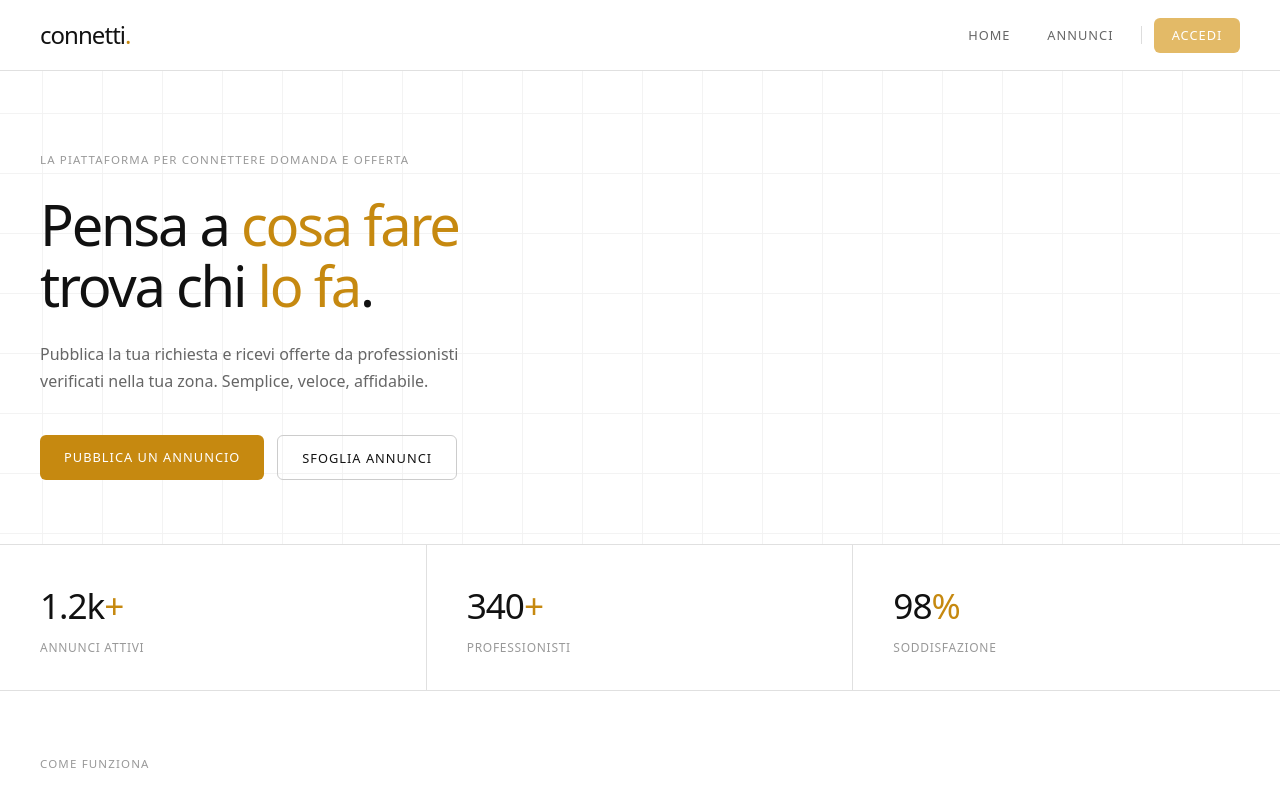
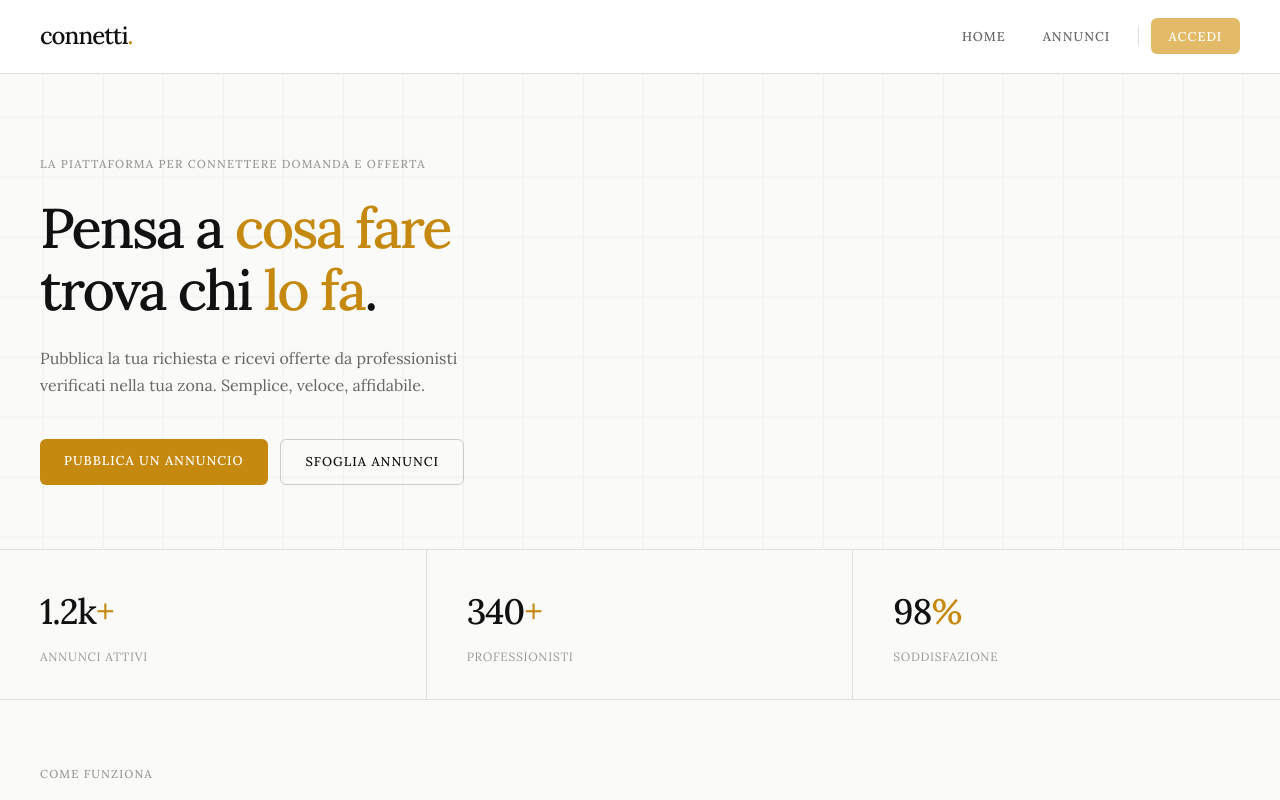
Before and after one commit to daaaaani04/progetto_web, a React (Vite) app in the folder client/: page / in a window 1280 px wide. Shown: the top 800 px of the page. Built offline with nearby package versions, Linux system fonts and the light colour scheme; no server answers; the database is empty.

Commit message:
versione con settore in registrazione

```diff
--- a/client/src/index.css
+++ b/client/src/index.css
@@ -1,12 +1,14 @@
+@import url('https://fonts.googleapis.com/css2?family=Lora:ital,wght@0,400..700;1,400..700&family=Michroma&display=swap');
+
 :root {
   --accent: #c68910;
-  --text: #666;
-  --text-h: #111;
-  --bg: #fff;
-  --border: #e0e0e0;
-  --bg-subtle: #fafafa;
+  --text: #6b6b6b;
+  --text-h: #1a1a1a;
+  --bg: #fafaf8;
+  --border: #e8e6e0;
+  --bg-subtle: #f5f3ef;
 
-  font: 16px/1.6 system-ui, 'Segoe UI', Roboto, sans-serif;
+  font: 16px/1.7 'Lora', serif;
   color: var(--text);
   background: var(--bg);
   -webkit-font-smoothing: antialiased;
@@ -31,9 +33,10 @@ body {
 }
 
 h1, h2, h3 {
-  font-weight: 500;
+  font-family: 'Lora', serif;
+  font-weight: 700;
   color: var(--text-h);
-  letter-spacing: -0.03em;
+  letter-spacing: -0.5px;
 }
 
 a {
--- a/client/src/pages/Login.jsx
+++ b/client/src/pages/Login.jsx
@@ -1,5 +1,5 @@
 // src/pages/Login.jsx
-import { useState } from 'react'
+import { useState, useEffect } from 'react'
 import supabase from '../lib/supabase'
 import styles from './Login.module.css'
 
@@ -15,6 +15,15 @@ export default function Login() {
   const [errore, setErrore] = useState(null)
   const [messaggio, setMessaggio] = useState(null)
   const [partitaIva, setPartitaIva] = useState('')
+  const [settoreSelezionato, setSettoreSelezionato] = useState('')
+
+  const [settori, setSettori] = useState([])
+
+  useEffect(() => {
+    supabase.from('settori').select('*').then(({ data }) => {
+      setSettori(data || [])
+    })
+  }, [])
 
   async function handleSubmit(e) {
     e.preventDefault()
@@ -26,7 +35,7 @@ export default function Login() {
         email,
         password,
         options: {
-          data: { ruolo, nome, cognome, telefono, comune, partita_iva: partitaIva }
+          data: { ruolo, nome, cognome, telefono, comune, settoreSelezionato }
         }
       })
       if (error) return setErrore(error.message)
@@ -113,13 +122,17 @@ export default function Login() {
               </select>
 
               {ruolo === 'venditore' && (
-                <input
-                  className={styles.input}
-                  placeholder="Partita IVA *"
-                  value={partitaIva}
-                  onChange={e => setPartitaIva(e.target.value)}
-                  required
-                />
+                <select
+                  className={styles.select}
+                  name="settore_id"
+                  value={settoreSelezionato}
+                  onChange= {e => setSettoreSelezionato(e.target.value)}
+                  >
+                  <option value="">Tutti i settori</option>
+                  {settori.map(s => (
+                    <option key={s.id} value={s.id}>{s.label}</option>
+                  ))}
+                </select>
               )}
             </>
           )}
```
Also changed, not shown: client/src/App.jsx (+7 -0 lines), client/src/pages/Home.jsx (line endings or trailing spaces), 1 other file (tests, documents, lock files or other folders).
